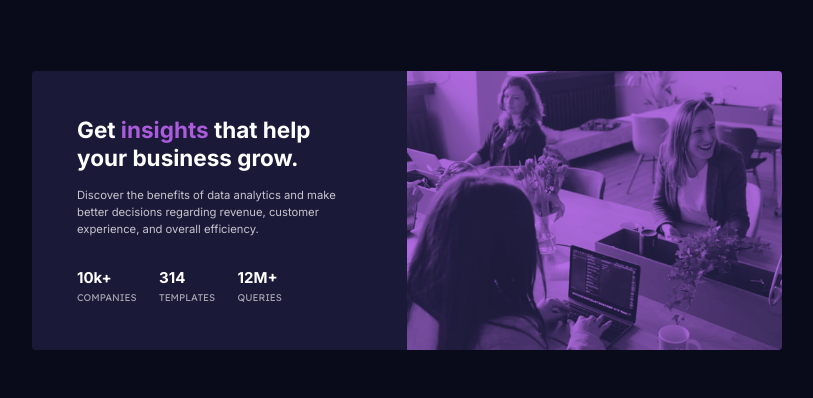
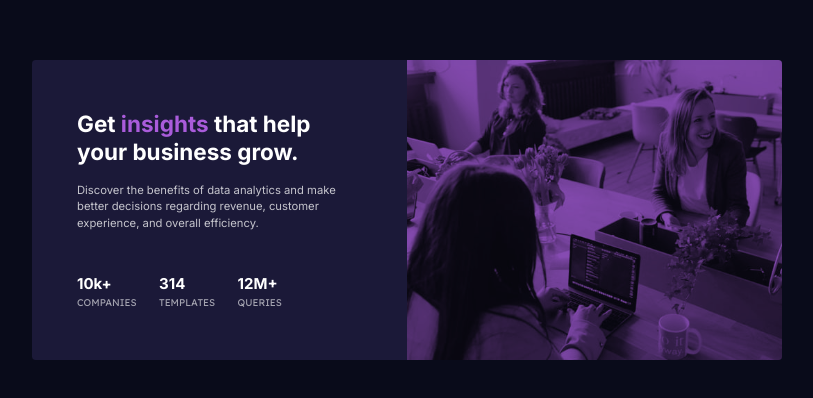
Before and after one commit to clakr/frontend-mentor, a plain HTML site: page stats-preview-card/index.html in a window 1280 px wide. Shown: the part 190-588 px from the top of the page, without its empty margins (233-1046 px from the left). Drawn offline with Linux system fonts and the light colour scheme.

Commit message:
removed pseudo element in element, `.card__header`, thanks to @Hassiai for giving a better approach

```diff
--- a/stats-preview-card/style.css
+++ b/stats-preview-card/style.css
@@ -37,17 +37,10 @@ main {
   background-size: cover;
   height: 100%;
   width: 100%;
-  position: relative;
-  mix-blend-mode: screen;
-}
 
-.card__header::after {
-  content: "";
-  height: inherit;
-  width: inherit;
   background-color: var(--softViolet);
-  position: absolute;
-  mix-blend-mode: multiply;
+  background-blend-mode: multiply;
+  opacity: 75%;
 }
 
 .card__body {
@@ -112,6 +105,7 @@ main {
     grid-template-columns: repeat(2, minmax(0, 1fr));
     max-width: 50em;
     border-radius: 0.25em;
+    height: 20em;
   }
 
   .card__header {
@@ -121,6 +115,7 @@ main {
 
   .card__body {
     padding: 3em;
+    justify-content: space-around;
   }
 
   .card__body--copywrite {
```
